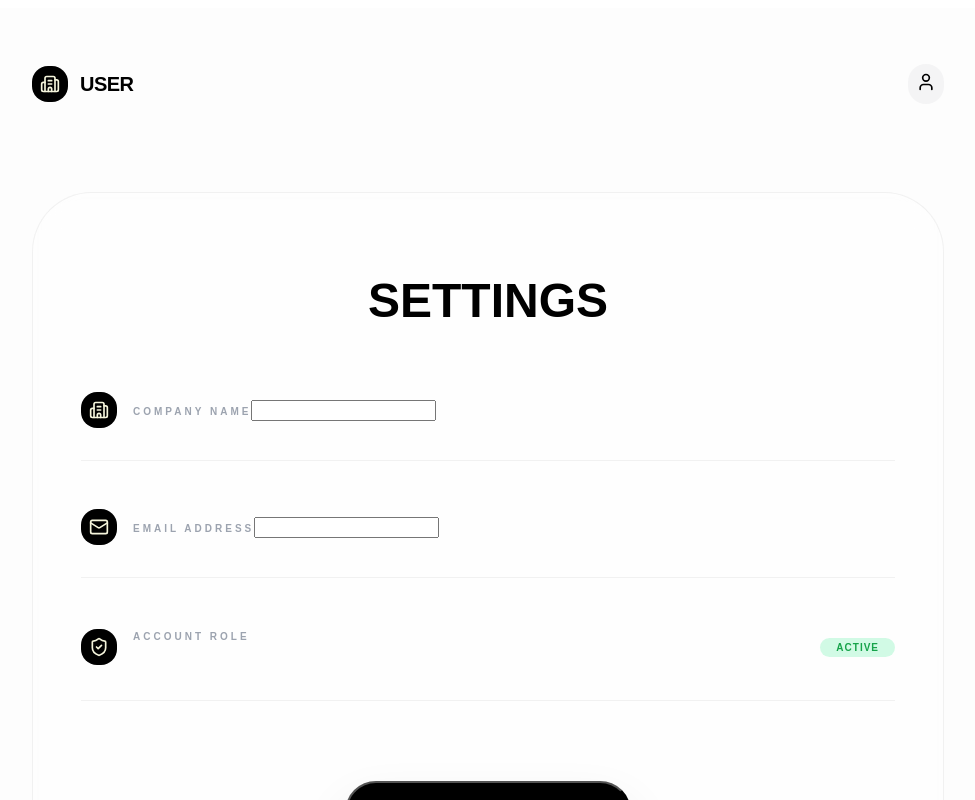
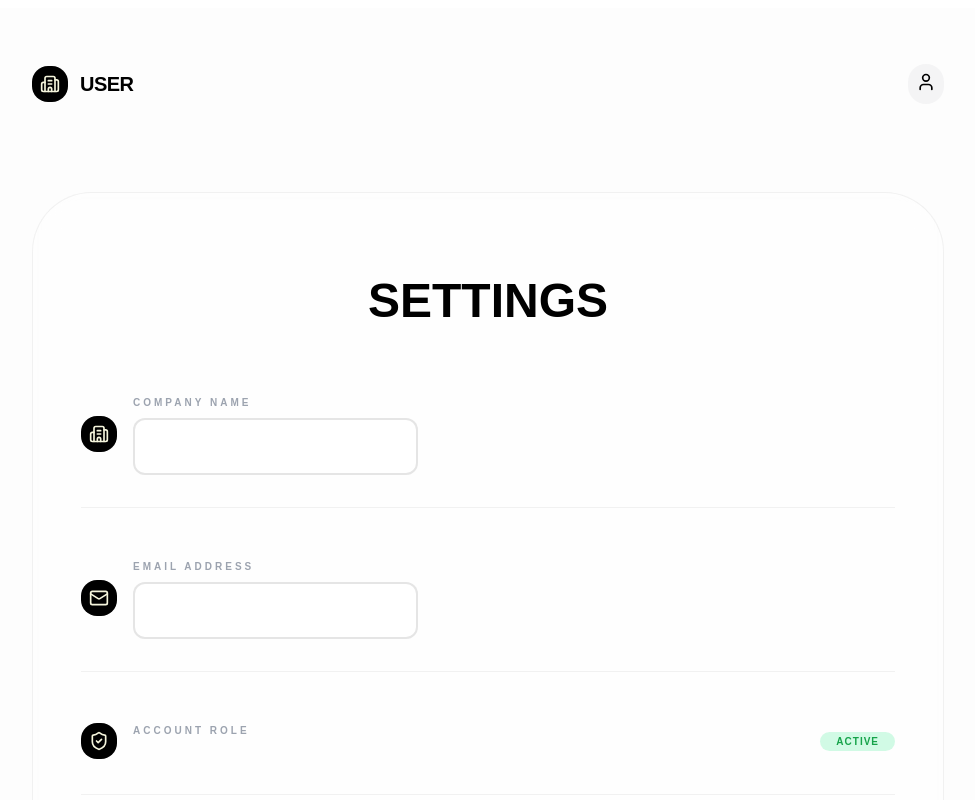
Before and after one commit to Hazique7/Newspaper, a Next.js app in the folder frontend/: page /dashboard/settings in a window 1280 px wide. Shown: the top 800 px of the page, without its empty margins (280-1255 px from the left). Built offline with nearby package versions, Linux system fonts and the light colour scheme; no server answers.

Commit message:
css updates

```diff
--- a/frontend/app/dashboard/settings/SettingsPage.css
+++ b/frontend/app/dashboard/settings/SettingsPage.css
@@ -176,7 +176,32 @@
 .settings-save-btn:active {
   transform: scale(0.95);
 }
+.settings-input {
+  width: 100%;
+  display: block;
+  margin-top: 0.5rem;
+  padding: 1rem 1.25rem;
+  font-size: 1.125rem;
+  font-weight: 700;
+  color: #111;
+  background-color: rgba(255, 255, 255, 0.5);
+  border: 2px solid rgba(0, 0, 0, 0.1);
+  border-radius: 12px;
+  outline: none;
+  transition: all 0.2s ease;
+  box-sizing: border-box; /* Prevents overflow */
+}
 
+.settings-input:focus {
+  border-color: black;
+  background-color: white;
+  box-shadow: 0 4px 12px rgba(0, 0, 0, 0.05);
+}
+
+.settings-input::placeholder {
+  color: #9ca3af;
+  font-weight: 500;
+}
 /* Animations */
 @keyframes fadeInSlide {
   0% {
--- a/frontend/app/login/LoginPage.css
+++ b/frontend/app/login/LoginPage.css
@@ -56,6 +56,7 @@
   padding: 3rem;
   backdrop-filter: blur(4px);
   animation: zoomIn 0.5s ease-in-out;
+  box-sizing: border-box;
 }
 
 /* Header */
@@ -117,13 +118,14 @@
 
 .login-field input {
   width: 100%;
-  padding: 1.25rem 2rem;
+  padding: 1rem 1rem;
   border-radius: 9999px;
   border: 1px solid rgba(0,0,0,0.2);
   background-color: rgba(255,255,255,0.5);
   font-weight: 700;
   outline: none;
   transition: all 0.2s ease;
+  box-sizing: border-box;
 }
 
 .login-field input:focus {
```
